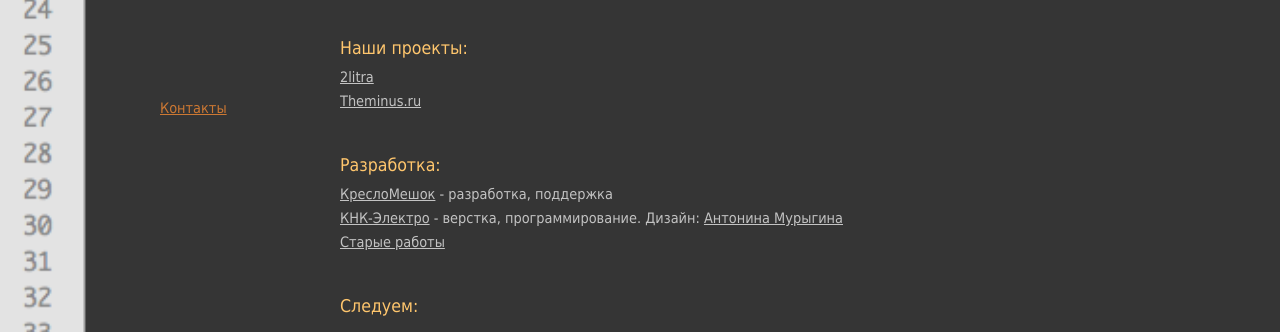
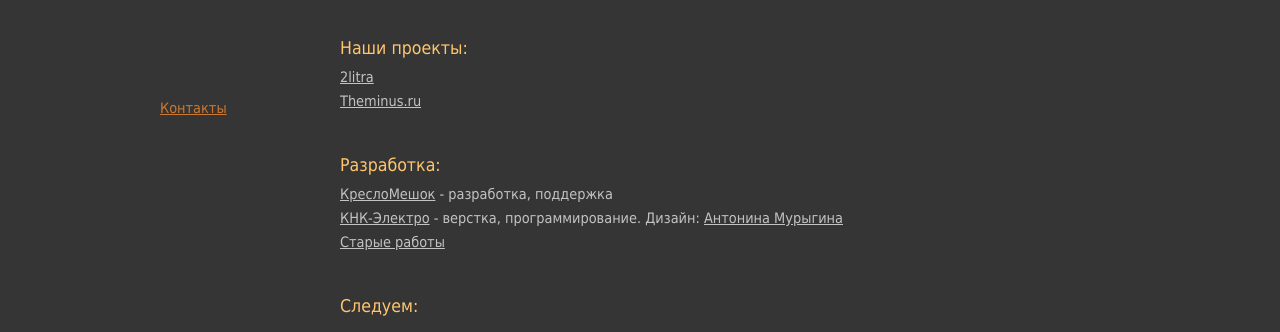
Before and after one commit to remeli/remeli_site, a plain HTML site: page index.html in a window 1280 px wide. Shown: the part 154-486 px from the top of the page. Drawn offline with Linux system fonts and the light colour scheme.

Commit message:
background change, image size for old works

```diff
--- a/assets/style.css
+++ b/assets/style.css
@@ -46,8 +46,7 @@ quotes: "" "";
 }
 /* custom css rules */
 body{
-  background:url(bg.png);
-  background-size:100%;
+  background:#353535;
 }
 /* wrapper */
 #wrapper {
```
Also changed, not shown: assets/a2.png, assets/autocentr.png, assets/finance.png, assets/indastyle.png, assets/vista-centr.png.
